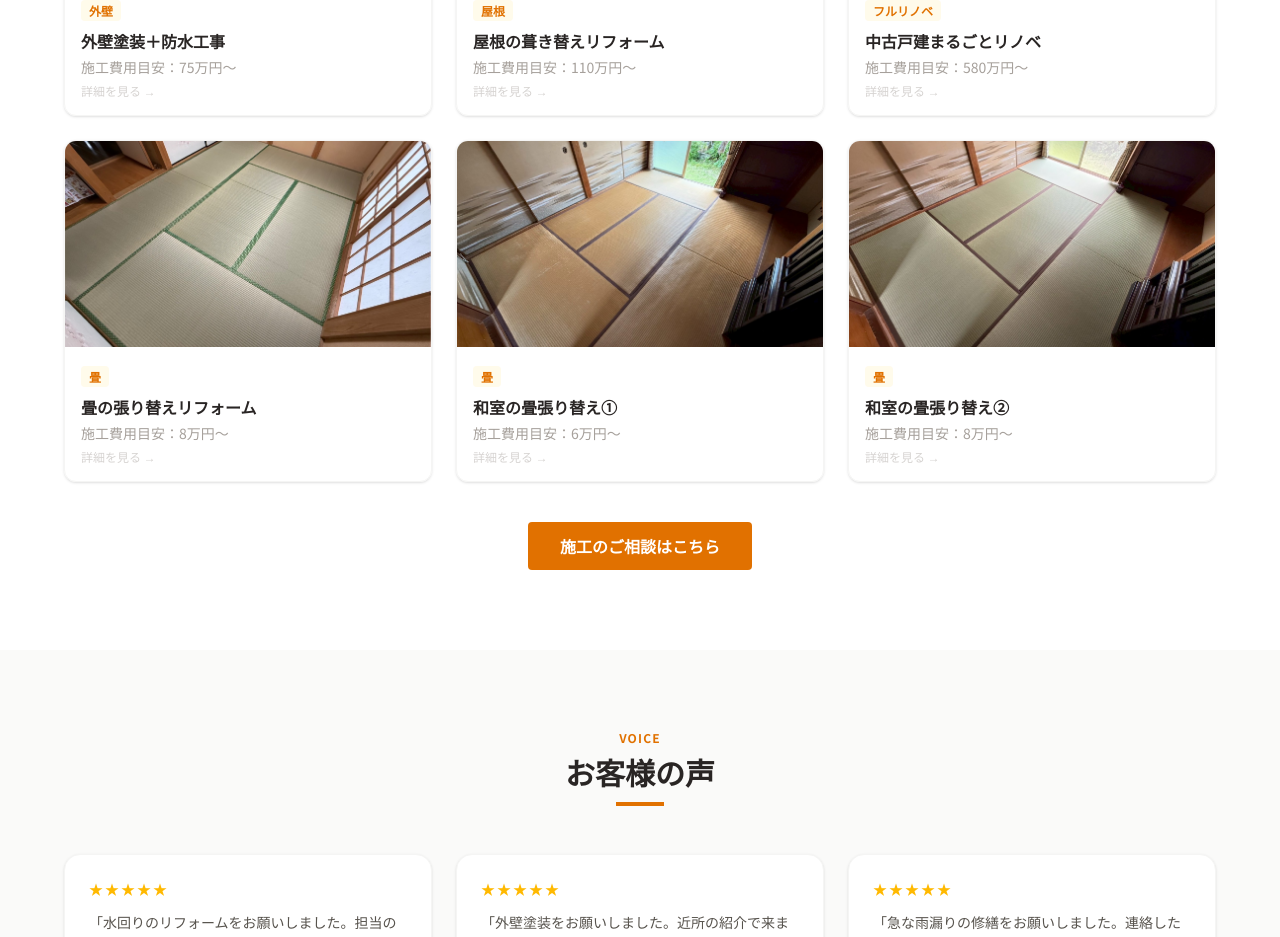
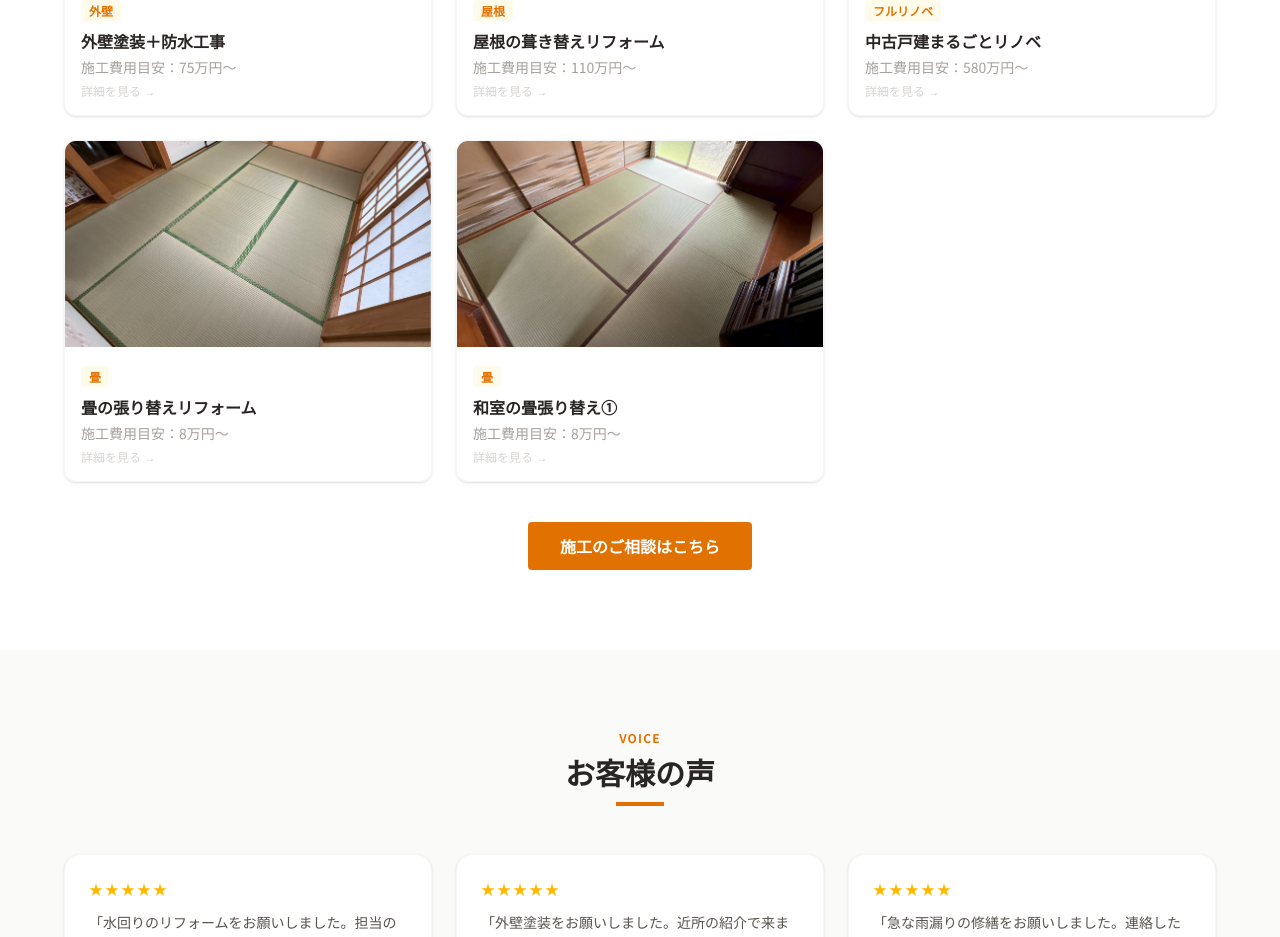
Before and after one commit to toneai0717-bit/tone-homepage, a Next.js app: page / in a window 1280 px wide. Shown: the part 4452-5389 px from the top of the page. Built offline with nearby package versions, Linux system fonts and the light colour scheme.

Commit message:
fix: 畳事例①を削除し②を①にリネーム・Before/Afterペア化

```diff
--- a/app/page.tsx
+++ b/app/page.tsx
@@ -213,24 +213,10 @@ const WORKS: WorkItem[] = [
     },
   },
   {
-    category: "畳", title: "和室の畳張り替え①", price: "6万円", img: "/images/Tatami-before-1.jpeg",
+    category: "畳", title: "和室の畳張り替え①", price: "8万円", img: "/images/Tatami-after-1.jpeg",
     detail: {
       before: "/images/Tatami-before-1.jpeg",
-      period: "1日",
-      overview: "4.5畳の和室の畳を張り替え。色あせや傷みが目立っていた畳を国産い草の新品に交換しました。",
-      priceBreakdown: [
-        { label: "畳材料費（4.5枚）", amount: "40,500円" },
-        { label: "施工費", amount: "9,000円" },
-        { label: "古畳処分費", amount: "9,000円" },
-        { label: "出張費", amount: "1,500円" },
-      ],
-      materials: "国産い草（熊本産）/ 綿糸縁",
-    },
-  },
-  {
-    category: "畳", title: "和室の畳張り替え②", price: "8万円", img: "/images/Tatami-before-2.jpeg",
-    detail: {
-      before: "/images/Tatami-before-2.jpeg",
+      after: "/images/Tatami-after-1.jpeg",
       period: "1日",
       overview: "6畳の和室の畳を張り替え。長年使用した畳を国産い草の新品に交換し、清潔感ある和室に仕上げました。",
       priceBreakdown: [
```
Also changed, not shown: public/images/Tatami-after-1.jpeg (added).
